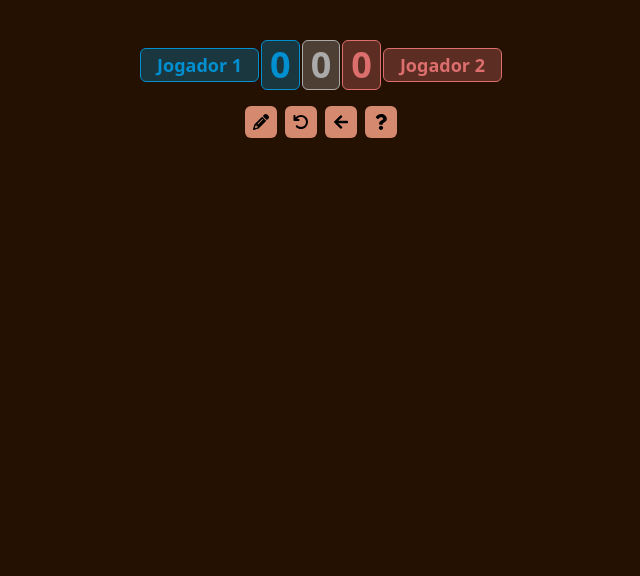
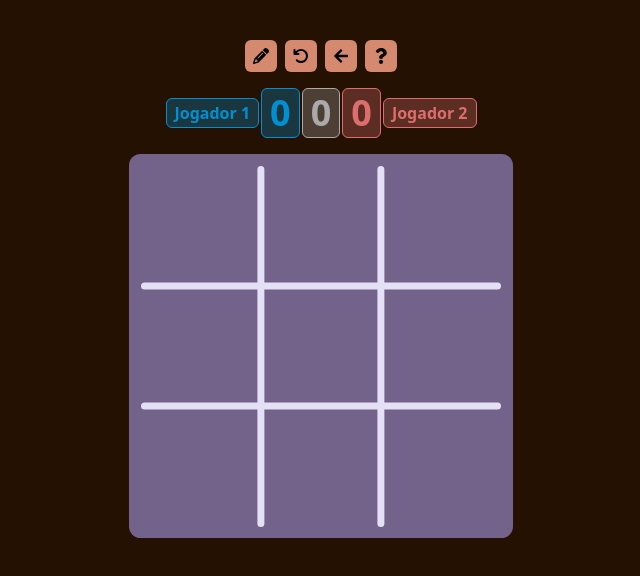
Before and after one commit to MontebellerZ/velha2_web, a React (Vite) app: page / in a window 1280 px wide. Shown: the top 576 px of the page, without its empty margins (319-959 px from the left). Built offline with nearby package versions, Linux system fonts and the light colour scheme.

Commit message:
feat: grid da velha básica

```diff
--- a/package.json
+++ b/package.json
@@ -11,6 +11,7 @@
   },
   "dependencies": {
     "@tailwindcss/vite": "^4.1.11",
+    "@uidotdev/usehooks": "^2.4.1",
     "react": "^19.1.0",
     "react-dom": "^19.1.0",
     "react-icons": "^5.5.0",
--- a/src/App.tsx
+++ b/src/App.tsx
@@ -56,14 +56,14 @@ function App() {
     <div className="h-dvh w-dvw overflow-hidden bg-primary relative flex flex-col items-center gap-4 p-6">
       <Header />
 
-      <Placar {...resultados} />
-
       <Controles
         onRenomear={openNomesForm}
         onDesfazer={() => {}}
         onReiniciar={() => {}}
         onComoJogar={openComoJogar}
       />
+
+      <Placar {...resultados} />
 
       <Jogo />
 
--- a/src/components/Controles/ControlesBtn/index.tsx
+++ b/src/components/Controles/ControlesBtn/index.tsx
@@ -1,4 +1,4 @@
-function ControlesBtn(props: React.ButtonHTMLAttributes<HTMLButtonElement>) {
+function ControlesBtn(props: React.HTMLAttributes<HTMLButtonElement>) {
   return (
     <button
       {...props}
--- /dev/null
+++ b/src/components/Jogo/Velha/Barra/index.tsx
@@ -0,0 +1,21 @@
+interface BarraProps {
+  orientacao: "vertical" | "horizontal";
+  posicao: number;
+  totalPosicoes: number;
+}
+
+function Barra(props: BarraProps) {
+  const orient = props.orientacao;
+  const distancia = `${((props.posicao + 1) / (props.totalPosicoes + 1)) * 100}%`;
+
+  return (
+    <div
+      className={`aspect-square absolute bg-softLight rounded-full ${
+        orient === "vertical" ? "w-1/50 h-full -translate-x-1/2" : "h-1/50 w-full -translate-y-1/2"
+      }`}
+      style={orient === "vertical" ? { left: distancia } : { top: distancia }}
+    />
+  );
+}
+
+export default Barra;
--- a/src/components/Jogo/Velha/Marca/index.tsx
+++ b/src/components/Jogo/Velha/Marca/index.tsx
@@ -1,5 +1,18 @@
-function Marca() {
-  return <div></div>;
+interface MarcaProps {
+  cor?: string;
+  icone?: string;
+}
+
+function Marca(props: MarcaProps) {
+  return (
+    <button
+      className="relative flex items-center justify-center aspect-square overflow-hidden"
+      style={{ color: props.cor }}
+    >
+      <div className="opacity-0 hover:opacity-100 transition-all absolute inset-0 bg-radial from-deepLight/70 from-20% to-70% to-transparent" />
+      {props.icone}
+    </button>
+  );
 }
 
 export default Marca;
--- a/src/components/Jogo/Velha/index.tsx
+++ b/src/components/Jogo/Velha/index.tsx
@@ -1,5 +1,37 @@
-function Velha() {
-  return <div></div>;
+import { Fragment } from "react/jsx-runtime";
+import Barra from "./Barra";
+import Marca from "./Marca";
+
+const DEFAULT_TAMANHO = 3;
+
+interface VelhaProps {
+  tamanhoGrid?: number;
+}
+
+function Velha(props: VelhaProps) {
+  const tamanho = props.tamanhoGrid ?? DEFAULT_TAMANHO;
+  const barras = Array.from({ length: tamanho - 1 });
+  const marcas = Array.from({ length: tamanho ** 2 });
+
+  return (
+    <div className="aspect-square bg-deep h-96 rounded-[3%]">
+      <div
+        className="grid relative m-[3%]"
+        style={{ gridTemplateColumns: `repeat(${tamanho}, 1fr)` }}
+      >
+        {marcas.map((_, i) => (
+          <Marca key={"marca_" + i} />
+        ))}
+
+        {barras.map((_, i, { length }) => (
+          <Fragment key={i}>
+            <Barra orientacao="horizontal" posicao={i} totalPosicoes={length} />
+            <Barra orientacao="vertical" posicao={i} totalPosicoes={length} />
+          </Fragment>
+        ))}
+      </div>
+    </div>
+  );
 }
 
 export default Velha;
--- a/src/components/Jogo/index.tsx
+++ b/src/components/Jogo/index.tsx
@@ -1,5 +1,7 @@
+import Velha from "./Velha";
+
 function Jogo() {
-  return <div></div>;
+  return <Velha />;
 }
 
 export default Jogo;
--- a/src/components/NomesForm/index.tsx
+++ b/src/components/NomesForm/index.tsx
@@ -1,4 +1,4 @@
-import { useState } from "react";
+import { useMemo, useState } from "react";
 import { FaPlay } from "react-icons/fa";
 import { toast } from "react-toastify";
 
@@ -30,6 +30,14 @@ function NomesForm(props: NomesFormProps) {
     closeForm();
   };
 
+  const inputs = useMemo(
+    () => [
+      { p: p1, set: setP1 },
+      { p: p2, set: setP2 },
+    ],
+    [p1, p2]
+  );
+
   return (
     <form
       className="text-center flex flex-col items-center justify-center gap-4"
@@ -37,27 +45,22 @@ function NomesForm(props: NomesFormProps) {
     >
       <h2 className="text-lg font-bold text-accent">Jogadores</h2>
 
-      <label className="flex flex-col gap-1 items-center justify-center text-primary font-medium">
-        <p>Jogador 1</p>
-        <input
-          type="text"
-          className="text-center border border-accentDark rounded-md bg-accentLight text-primaryDark font-medium"
-          placeholder="Nome do Jogador 1"
-          onChange={(e) => setP1(e.target.value)}
-          value={p1}
-        />
-      </label>
-
-      <label className="flex flex-col gap-1 items-center justify-center text-primary font-medium">
-        <p>Jogador 2</p>
-        <input
-          type="text"
-          className="text-center border border-accentDark rounded-md bg-accentLight text-primaryDark font-medium"
-          placeholder="Nome do Jogador 2"
-          onChange={(e) => setP2(e.target.value)}
-          value={p2}
-        />
-      </label>
+      {inputs.map(({ p, set }, i) => (
+        <label
+          key={i}
+          className="flex flex-col gap-1 items-center justify-center text-primary font-medium"
+        >
+          <p>Jogador {i + 1}</p>
+          <input
+            type="text"
+            className="text-center border border-accentDark rounded-md bg-accentLight text-primaryDark font-medium"
+            placeholder={`Nome do Jogador ${i + 1}`}
+            onChange={(e) => set(e.target.value)}
+            value={p}
+            maxLength={15}
+          />
+        </label>
+      ))}
 
       <button
         className="flex gap-1 items-center justify-center bg-soft px-4 py-1 rounded-lg text-deepDark mt-4 font-medium border border-soft hover:bg-softLight hover:border-deepDark transition"
--- a/src/components/Placar/PlacarJogador/index.tsx
+++ b/src/components/Placar/PlacarJogador/index.tsx
@@ -1,5 +1,6 @@
+import transparecerCorHex from "../../../utils/transparecerCorHex";
+
 const DEFAULT_COR = "#aaaaaa";
-const PCT_TRANSPARENCIA = 30; // % de transparência
 
 interface PlacarJogadorProps {
   nome?: string;
@@ -7,27 +8,6 @@ interface PlacarJogadorProps {
   cor?: string;
   reverter?: boolean;
   ajustado?: boolean;
-}
-
-function transparecerCorHex(cor: string): string {
-  const hexTransparencia = Math.floor((PCT_TRANSPARENCIA / 100) * 255)
-    .toString(16)
-    .padStart(2, "0");
-
-  if (!cor.startsWith("#")) return cor;
-
-  switch (cor.length) {
-    case 7: // #RRGGBB
-      return cor + hexTransparencia;
-    case 9: // #RRGGBBAA
-      return cor.slice(0, 7) + hexTransparencia;
-    case 4: // #RGB
-      return cor + hexTransparencia[0];
-    case 5: // #RGBA
-      return cor.slice(0, 4) + hexTransparencia[0];
-    default:
-      return cor;
-  }
 }
 
 function PlacarJogador(props: PlacarJogadorProps) {
@@ -38,17 +18,17 @@ function PlacarJogador(props: PlacarJogadorProps) {
   const corTransparente = transparecerCorHex(cor);
 
   return (
-    <div className={`flex gap-0.5 ${ajustadoClass} ${revertidoClass}`}>
+    <div className={`flex gap-0.5 overflow-hidden ${ajustadoClass} ${revertidoClass}`}>
       {props.nome && (
         <span
-          className={`border text-lg flex-1 flex items-center justify-center py-0.5 px-4 rounded-md ${alinhamentoClass}`}
+          className={`border overflow-hidden text-base flex-1 flex items-center justify-center py-0.5 px-2 rounded-md ${alinhamentoClass}`}
           style={{ color: cor, borderColor: cor, backgroundColor: corTransparente }}
         >
           {props.nome}
         </span>
       )}
       <span
-        className="border text-4xl flex items-center justify-center py-1 px-2 rounded-md"
+        className="border shrink-0 text-4xl flex items-center justify-center py-1 px-2 rounded-md"
         style={{ color: cor, borderColor: cor, backgroundColor: corTransparente }}
       >
         {props.marcador}
--- a/src/components/Placar/index.tsx
+++ b/src/components/Placar/index.tsx
@@ -1,4 +1,4 @@
-import type { Jogador } from "../../../types/Jogador";
+import type { Jogador } from "../../types/Jogador";
 import PlacarJogador from "./PlacarJogador";
 
 export interface PlacarProps {
@@ -11,14 +11,14 @@ export interface PlacarProps {
 
 function Placar(props: PlacarProps) {
   return (
-    <div className="grid grid-cols-[1fr_auto_1fr] gap-0.5 text-center font-bold">
+    <div className="grid grid-cols-[1fr_auto_1fr] gap-0.5 text-center font-bold max-w-full overflow-hidden">
       <PlacarJogador
         nome={props.player1.nome}
         marcador={props.vitoriasP1}
         cor={props.player1.cor}
         ajustado
       />
-      <PlacarJogador marcador={props.empates} />
+      <PlacarJogador marcador={props.empates} ajustado />
       <PlacarJogador
         nome={props.player2.nome}
         marcador={props.vitoriasP2}
--- a/src/utils/getJogadorPadrao.ts
+++ b/src/utils/getJogadorPadrao.ts
@@ -1,17 +1,28 @@
 import { v4 as uuidv4 } from "uuid";
 import type { Jogador } from "../types/Jogador";
 
-const DEFAULT_COR_P1 = "#008fd1";
-const DEFAULT_COR_P2 = "#dd6e6e";
+const DEFAULT_P1: Jogador = {
+  id: "",
+  nome: "Jogador 1",
+  vitorias: 0,
+  derrotas: 0,
+  empates: 0,
+  cor: "#008fd1",
+};
+
+const DEFAULT_P2: Jogador = {
+  id: "",
+  nome: "Jogador 2",
+  vitorias: 0,
+  derrotas: 0,
+  empates: 0,
+  cor: "#dd6e6e",
+};
 
 function getJogadorPadrao(playerNumber?: number): Jogador {
   return {
+    ...(playerNumber === 1 ? DEFAULT_P1 : DEFAULT_P2),
     id: uuidv4(),
-    nome: playerNumber ? `Jogador ${playerNumber}` : "Jogador",
-    vitorias: 0,
-    derrotas: 0,
-    empates: 0,
-    cor: playerNumber === 1 ? DEFAULT_COR_P1 : DEFAULT_COR_P2,
   };
 }
 
--- /dev/null
+++ b/src/utils/transparecerCorHex.ts
@@ -0,0 +1,26 @@
+const PCT_TRANSPARENCIA = 30; // % de transparência
+
+function transparecerCorHex(cor: string, pctTransparencia?: number): string {
+  const pct = pctTransparencia ?? PCT_TRANSPARENCIA;
+
+  const hexTransparencia = Math.floor((pct / 100) * 255)
+    .toString(16)
+    .padStart(2, "0");
+
+  if (!cor.startsWith("#")) return cor;
+
+  switch (cor.length) {
+    case 7: // #RRGGBB
+      return cor + hexTransparencia;
+    case 9: // #RRGGBBAA
+      return cor.slice(0, 7) + hexTransparencia;
+    case 4: // #RGB
+      return cor + hexTransparencia[0];
+    case 5: // #RGBA
+      return cor.slice(0, 4) + hexTransparencia[0];
+    default:
+      return cor;
+  }
+}
+
+export default transparecerCorHex;
```
Also changed, not shown: 1 other file (tests, documents, lock files or other folders).
